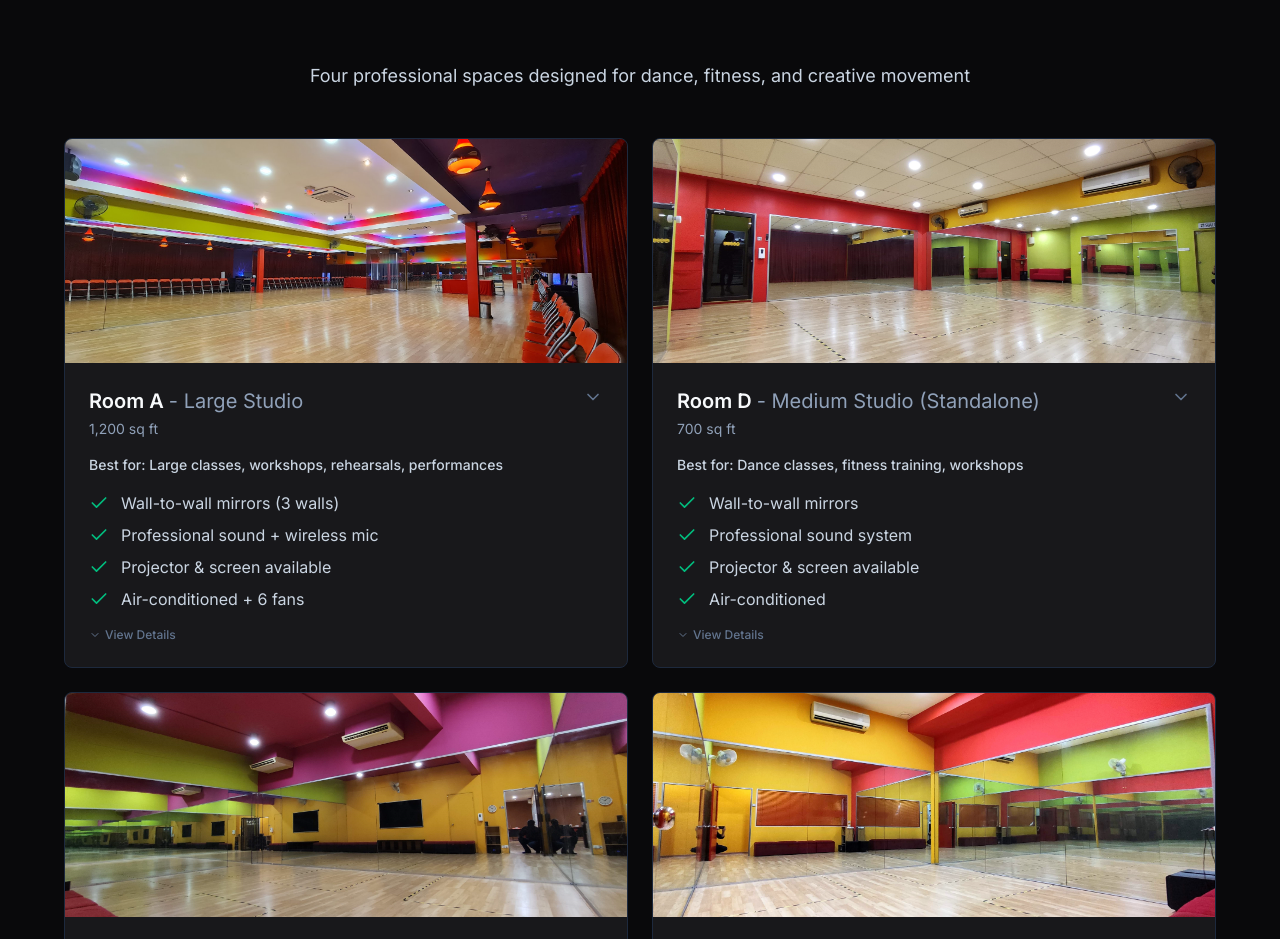
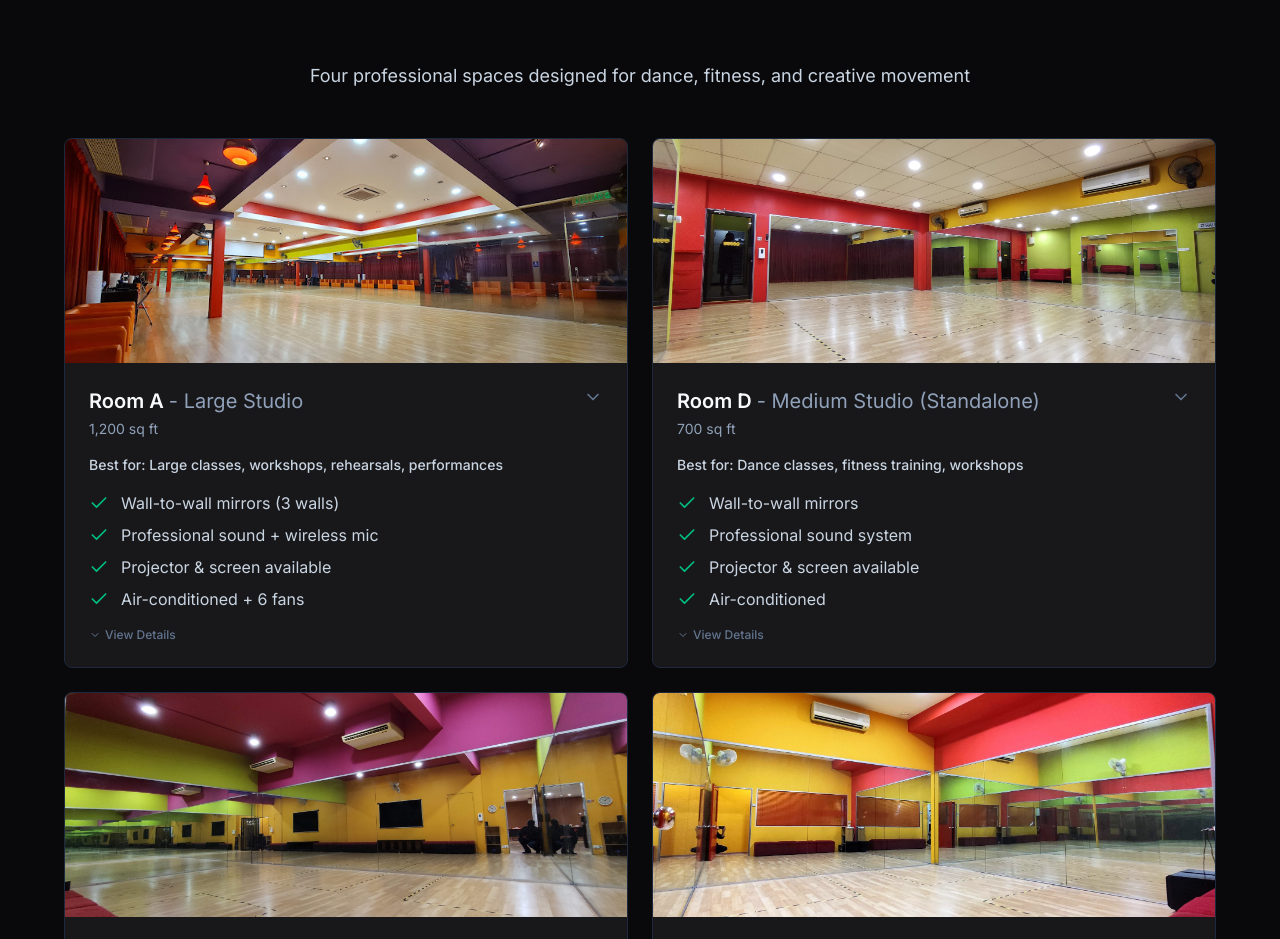
Before and after one commit to hdconx/dc-web-new, a Next.js app: page /rentals in a window 1280 px wide. Shown: the part 1260-2199 px from the top of the page. Built offline with nearby package versions, Linux system fonts and the light colour scheme; a web font is replaced by a local one.

Commit message:
Update Studio A card to use Studio A-Main.jpg
Changed Studio A card image to use Studio A-Main.jpg as requested.

🤖 Generated with [Claude Code](https://claude.com/claude-code)

Co-Authored-By: Claude Sonnet 4.5 <noreply@anthropic.com>

```diff
--- a/src/app/rentals/page.tsx
+++ b/src/app/rentals/page.tsx
@@ -20,7 +20,7 @@ export default function RentalsPage() {
       sqft: "1,200 sq ft",
       rate: "RM 120/hour",
       bestFor: "Large classes, workshops, rehearsals, performances",
-      image: "/rentals-hero/Studio A - 3.jpg",
+      image: "/rentals-hero/Studio A-Main.jpg",
       features: [
         "Wall-to-wall mirrors (3 walls)",
         "Professional sound + wireless mic",
--- a/src/components/studio-rentals.tsx
+++ b/src/components/studio-rentals.tsx
@@ -11,7 +11,7 @@ export function StudioRentals({ onCheckAvailabilityClick }: StudioRentalsProps)
     {
       name: "Main Space",
       id: "studio-a",
-      image: "/rentals-hero/Studio A - 3.jpg",
+      image: "/rentals-hero/Studio A-Main.jpg",
     },
     {
       name: "Intimate Studio",
```
